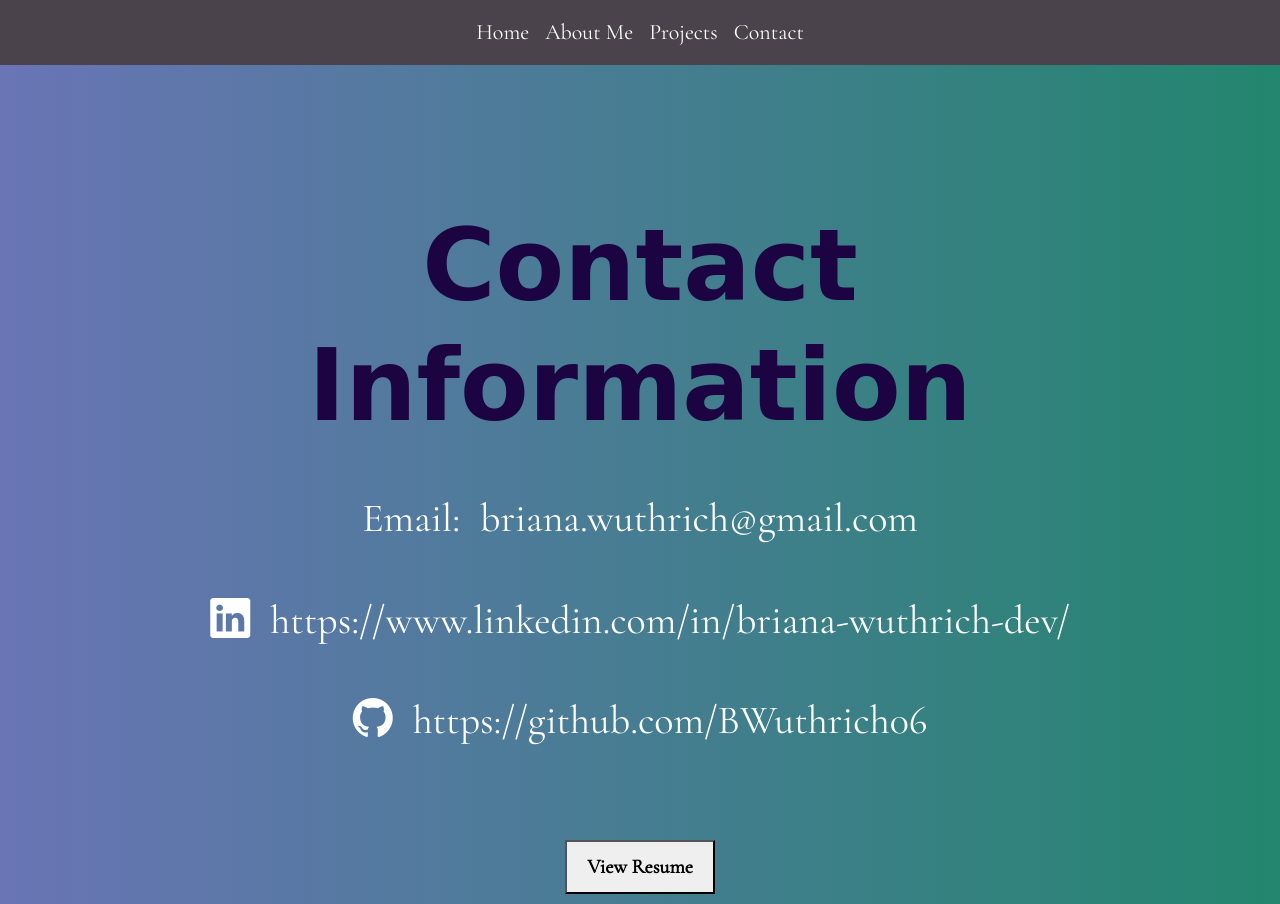
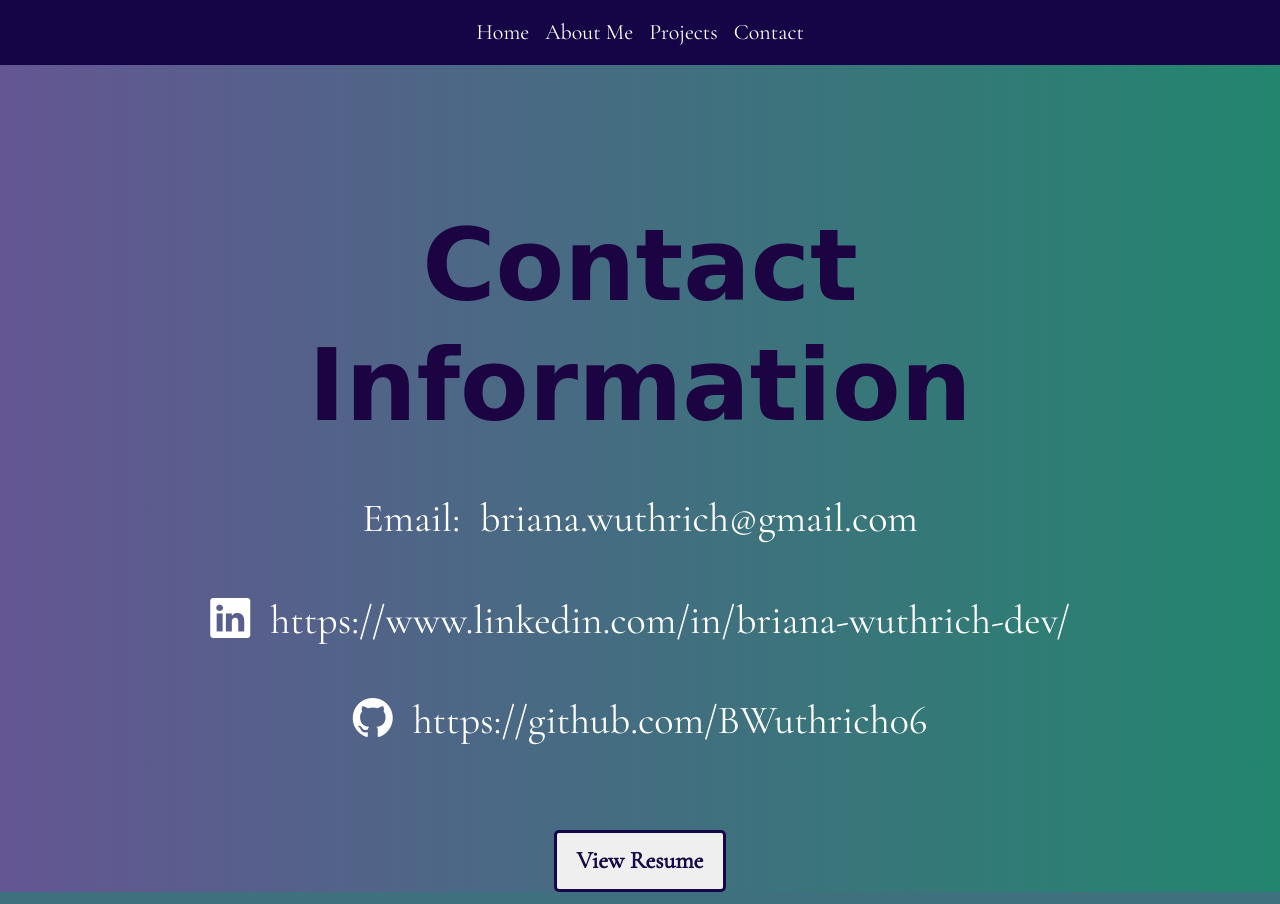
Before and after one commit to BWuthrich06/Portfolio, a Flask app: page /contact in a window 1280 px wide. Run offline with Flask 3, Linux system fonts and the light colour scheme; some libraries are stand-ins or nearby versions; some web fonts are replaced.

Commit message:
Changed navbar color

```diff
--- a/static/style.css
+++ b/static/style.css
@@ -1,17 +1,17 @@
 body {
-    background-image: linear-gradient(to right, #36459cbe, #157e65f0);
+    background-image: linear-gradient(to right, #2f1c6ebe, #157e65f0);
     padding-top: 56px;
 }
 
 .divider {
     border: none;
     margin: 100px 0;
-    height: 2px;
-    background: linear-gradient(rgb(191, 190, 201), rgb(14, 2, 33), rgb(28, 8, 74));
-    box-shadow: 0 2px 5px rgba(83, 47, 163, 0.8);
+    height: 4px;
+    /* background: linear-gradient(rgb(117, 95, 169), rgb(14, 2, 33), rgb(28, 8, 74)); */
+    box-shadow: 0 2px 8px rgba(19, 5, 60, 0.9);
 }
 
-
+/* background-image: linear-gradient(to right, #36459cbe, #157e65f0); */
 /* Navbar */
 
 .navbar {
@@ -20,7 +20,7 @@ body {
     top: 0;
     text-align: center;
     font-family: 'Cormorant Garamond', serif;
-    background: rgb(75, 67, 75);
+    background: rgb(21, 5, 71);
     z-index: 1000;
   }
 
@@ -114,7 +114,7 @@ body {
     width: 325px;
     height: 400px;
     border-radius: 50%;
-    border: 10px solid rgb(75, 67, 75);
+    border: 7px solid rgb(21, 5, 71);
 }
 
 #about_me_title {
@@ -193,9 +193,10 @@ body {
 }
 
 #continuing_care_video {
-    padding-bottom: 50px;
     display: block;
     margin: 0 auto;
+    border: 5px solid rgb(27, 4, 65);
+
 }
 
 
@@ -208,6 +209,11 @@ body {
     padding-bottom: 10px;
     padding-top: 10px;
     padding-right: 20px;
+    border: 3px solid rgb(27, 4, 65);
+}
+
+#container-cc {
+    padding-top: 50px;
 }
 
 #ongoing_projects {
@@ -341,18 +347,21 @@ body {
 }
 
 /* Resume */
-.contact_resume {
-    justify-content: center;
-    display: flex;
-    font-size: 20px;
+#contact_resume {
+    font-size: 24px;
     font-family: 'Cormorant Garamond', serif;
     padding-left: 20px;
     padding-right: 20px;
     padding-top: 10px;
     padding-bottom: 10px;
+    font-weight: bold;
+    cursor: pointer;
+    margin: 0;
+    border-radius: 5px;
+    border: 3px solid rgb(22, 7, 72);
+    color: rgb(22, 7, 72);
 }
 
-#resume_button {
-    font-weight: bold;
-    color: black;
+#contact_resume:hover {
+    color: rgb(16, 140, 154);
 }
--- a/templates/contact.html
+++ b/templates/contact.html
@@ -41,14 +41,16 @@
     </div>
 
     <div class="row">
-        <div class="col-12">
-            <div class="contact_resume">
-                <button class="contact_resume">
-                    <a id="resume_button" href="static/images/Software Engineer Resume Briana Wuthrich- Google Docs.pdf" target="_blank">View Resume</a>
-                </button>
-            </div>
+        <div class="col-12 d-flex justify-content-center">
+            <button id="contact_resume" type="button" onclick="openPdf()">View Resume</button>
         </div>
     </div>
+
+    <script>
+        function openPdf() {
+            window.open("static/images/Software Engineer Resume Briana Wuthrich- Google Docs.pdf", "_blank");
+        }
+    </script>
 
 </div>
 
```
Also changed, not shown: templates/projects.html (+6 -4 lines).
